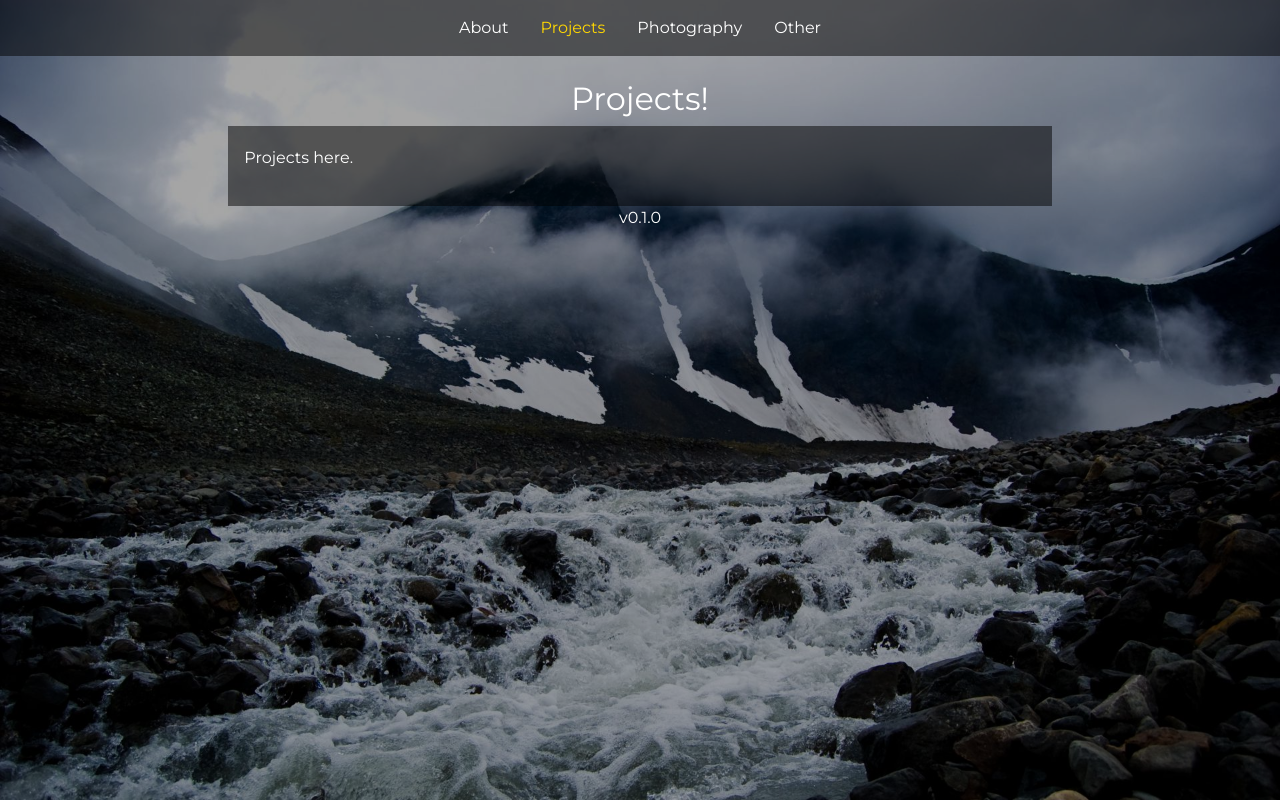
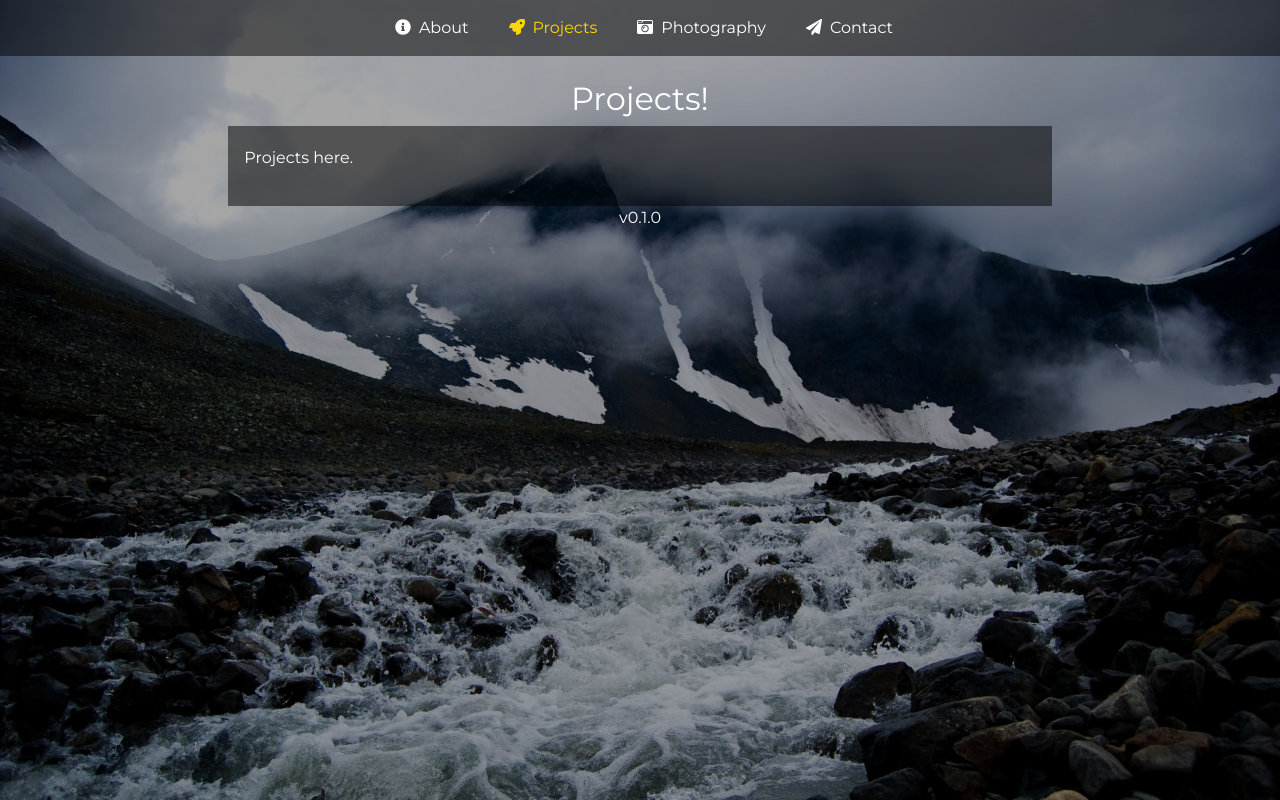
Before and after one commit to ledzappa/ledzappa.github.io, a React (Create React App) app: page /projects in a window 1280 px wide. Built offline with nearby package versions, Linux system fonts and the light colour scheme.

Commit message:
menu fix, hamburger etc

```diff
--- a/package.json
+++ b/package.json
@@ -4,6 +4,9 @@
   "version": "0.1.0",
   "private": true,
   "dependencies": {
+    "@fortawesome/fontawesome-svg-core": "^1.2.25",
+    "@fortawesome/free-solid-svg-icons": "^5.11.2",
+    "@fortawesome/react-fontawesome": "^0.1.5",
     "animate.css": "^3.7.2",
     "bootstrap": "^4.3.1",
     "react": "^16.10.1",
--- a/src/components/menu/Menu.js
+++ b/src/components/menu/Menu.js
@@ -1,6 +1,14 @@
 import React from 'react';
 import './menu.css';
 import { NavLink } from 'react-router-dom';
+import { FontAwesomeIcon } from '@fortawesome/react-fontawesome';
+import {
+  faInfoCircle,
+  faRocket,
+  faCameraRetro,
+  faPaperPlane,
+  faBars
+} from '@fortawesome/free-solid-svg-icons';
 
 class Menu extends React.Component {
   state = {
@@ -8,15 +16,27 @@ class Menu extends React.Component {
   };
 
   MenuItems = () => (
-    <div>
+    <div onClick={this.handleClick}>
       <NavLink activeClassName="is-active" to="/about">
-        <li>About</li>
+        <li>
+          <FontAwesomeIcon icon={faInfoCircle} />
+          About
+        </li>
       </NavLink>
       <NavLink activeClassName="is-active" to="/projects">
-        <li>Projects</li>
+        <li>
+          <FontAwesomeIcon icon={faRocket} />
+          Projects
+        </li>
       </NavLink>
-      <li>Photography</li>
-      <li>Other</li>
+      <li>
+        <FontAwesomeIcon icon={faCameraRetro} />
+        Photography
+      </li>
+      <li>
+        <FontAwesomeIcon icon={faPaperPlane} />
+        Contact
+      </li>
     </div>
   );
 
@@ -41,17 +61,17 @@ class Menu extends React.Component {
           <ul className="d-none d-sm-block p-0">
             <this.MenuItems />
           </ul>
-          <button className="d-block d-sm-none" onClick={this.handleClick}>
-            Show
-          </button>
+          <FontAwesomeIcon
+            className="d-block d-sm-none"
+            icon={faBars}
+            size="lg"
+            onClick={this.handleClick}
+          />
         </header>
 
         <div
           className={this.state.showSidebar ? 'sidebar show' : 'sidebar hidden'}
         >
-          <button className="d-block d-sm-none" onClick={this.handleClick}>
-            Hide
-          </button>
           <ul className="p-0">
             <this.MenuItems />
           </ul>
--- a/src/components/menu/menu.css
+++ b/src/components/menu/menu.css
@@ -5,7 +5,6 @@ a {
 a:hover {
   text-decoration: none !important;
 }
-
 
 a.is-active li {
   color: gold;
@@ -47,7 +46,7 @@ ul li {
   height: 100%;
   padding-top: 2rem;
   text-align: left;
-  transition: 0.5s;
+  transition: 0.3s;
 }
 
 .sidebar.show {
@@ -58,12 +57,16 @@ ul li {
   left: -14rem;
 }
 
-.sidebar button {
-  position: absolute;
-  top: 0;
-  right: 0;
-}
-
 ul li:hover {
   background-color: #333;
 }
+
+svg {
+  width: 2rem !important;
+}
+
+.fa-bars {
+  position: absolute;
+  left: 0.3rem;
+  top: 1.1rem;
+}
--- a/src/index.css
+++ b/src/index.css
@@ -15,7 +15,7 @@ body {
   background-image: url('backen.jpg');
   background-size: cover;
   background-repeat: no-repeat;
-  background-attachment: local;
+  background-attachment: fixed;
   background-position: left top;
   margin: 0;
   font-family: 'Montserrat', -apple-system, BlinkMacSystemFont, 'Segoe UI',
```
Also changed, not shown: 1 other file (tests, documents, lock files or other folders).
